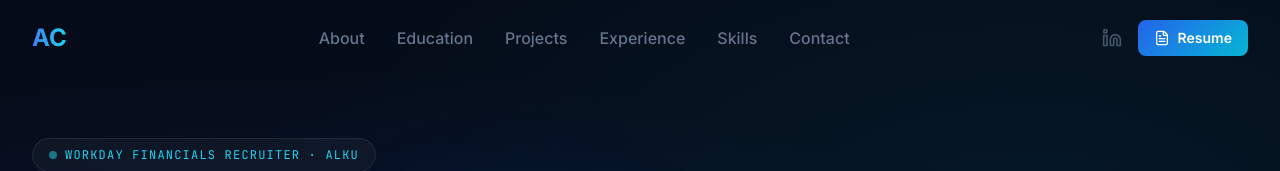
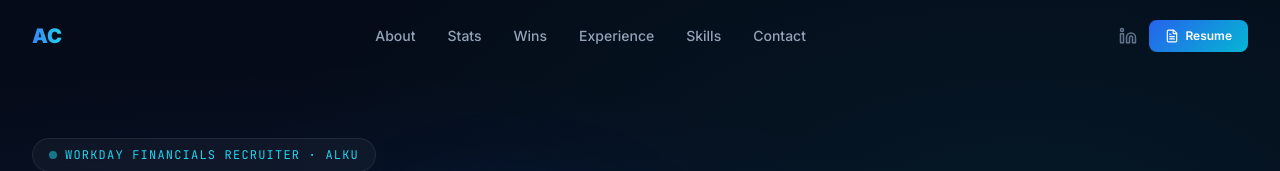
Before and after one commit to 603-websites/portfolio-aidan-carter, a React (Vite) app: page / in a window 1280 px wide. Shown: the top 171 px of the page. Built offline with nearby package versions, Linux system fonts and the light colour scheme.

Commit message:
redesign: src/components/Navbar.jsx

```diff
--- a/src/components/Navbar.jsx
+++ b/src/components/Navbar.jsx
@@ -3,12 +3,12 @@ import { motion, AnimatePresence } from 'framer-motion'
 import { Menu, X, Linkedin, FileText } from 'lucide-react'
 
 const navLinks = [
-  { name: 'About', href: '#about' },
-  { name: 'Education', href: '#education' },
-  { name: 'Projects', href: '#projects' },
-  { name: 'Experience', href: '#experience' },
-  { name: 'Skills', href: '#skills' },
-  { name: 'Contact', href: '#contact' },
+  { name: 'About',      href: '#about'        },
+  { name: 'Stats',      href: '#stats'        },
+  { name: 'Wins',       href: '#achievements' },
+  { name: 'Experience', href: '#experience'   },
+  { name: 'Skills',     href: '#skills'       },
+  { name: 'Contact',    href: '#contact'      },
 ]
 
 const Navbar = () => {
@@ -16,12 +16,9 @@ const Navbar = () => {
   const [scrolled, setScrolled] = useState(false)
 
   useEffect(() => {
-    const handleScroll = () => {
-      setScrolled(window.scrollY > 50)
-    }
-
-    window.addEventListener('scroll', handleScroll)
-    return () => window.removeEventListener('scroll', handleScroll)
+    const fn = () => setScrolled(window.scrollY > 50)
+    window.addEventListener('scroll', fn)
+    return () => window.removeEventListener('scroll', fn)
   }, [])
 
   return (
@@ -29,27 +26,26 @@ const Navbar = () => {
       initial={{ y: -100 }}
       animate={{ y: 0 }}
       transition={{ duration: 0.5 }}
-      className={`fixed top-0 left-0 right-0 z-50 transition-all duration-300 ${
-        scrolled ? 'glass py-3' : 'py-5'
-      }`}
+      className={`fixed top-0 left-0 right-0 z-50 transition-all duration-300 ${scrolled ? 'glass py-3' : 'py-5'}`}
     >
       <div className="max-w-7xl mx-auto px-4 sm:px-6 lg:px-8">
         <div className="flex items-center justify-between">
+
           <motion.a
             href="#"
-            className="text-2xl font-bold gradient-text"
+            className="text-xl font-black gradient-text"
             whileHover={{ scale: 1.05 }}
             whileTap={{ scale: 0.95 }}
           >
             AC
           </motion.a>
 
-          <div className="hidden md:flex items-center space-x-8">
+          <div className="hidden md:flex items-center gap-8">
             {navLinks.map((link) => (
               <motion.a
                 key={link.name}
                 href={link.href}
-                className="text-dark-300 hover:text-primary-400 transition-colors font-medium"
+                className="text-slate-400 hover:text-white transition-colors text-sm font-medium"
                 whileHover={{ y: -2 }}
               >
                 {link.name}
@@ -57,35 +53,35 @@ const Navbar = () => {
             ))}
           </div>
 
-          <div className="hidden md:flex items-center space-x-4">
+          <div className="hidden md:flex items-center gap-3">
             <motion.a
               href="#"
               target="_blank"
               rel="noopener noreferrer"
-              className="text-dark-400 hover:text-primary-400 transition-colors"
+              className="text-slate-500 hover:text-blue-400 transition-colors"
               whileHover={{ y: -2, scale: 1.1 }}
             >
-              <Linkedin size={20} />
+              <Linkedin size={18} />
             </motion.a>
             <motion.a
               href="/documents/Aidan-Carter-Resume.pdf"
               target="_blank"
               rel="noopener noreferrer"
-              className="btn-primary text-sm py-2 px-4 flex items-center gap-2"
+              className="btn-primary text-xs py-2 px-4 flex items-center gap-1.5"
               whileHover={{ scale: 1.05 }}
               whileTap={{ scale: 0.95 }}
             >
-              <FileText size={16} />
+              <FileText size={14} />
               Resume
             </motion.a>
           </div>
 
           <motion.button
-            className="md:hidden text-dark-300"
+            className="md:hidden text-slate-400"
             onClick={() => setIsOpen(!isOpen)}
             whileTap={{ scale: 0.95 }}
           >
-            {isOpen ? <X size={24} /> : <Menu size={24} />}
+            {isOpen ? <X size={22} /> : <Menu size={22} />}
           </motion.button>
         </div>
       </div>
@@ -96,39 +92,32 @@ const Navbar = () => {
             initial={{ opacity: 0, height: 0 }}
             animate={{ opacity: 1, height: 'auto' }}
             exit={{ opacity: 0, height: 0 }}
-            className="md:hidden glass mt-2 mx-4 rounded-lg overflow-hidden"
+            className="md:hidden glass mt-2 mx-4 rounded-xl overflow-hidden"
           >
-            <div className="py-4 px-6 space-y-4">
+            <div className="py-4 px-5 space-y-3">
               {navLinks.map((link) => (
                 <motion.a
                   key={link.name}
                   href={link.href}
-                  className="block text-dark-300 hover:text-primary-400 transition-colors font-medium"
+                  className="block text-slate-400 hover:text-white transition-colors font-medium text-sm"
                   onClick={() => setIsOpen(false)}
-                  whileHover={{ x: 10 }}
+                  whileHover={{ x: 8 }}
                 >
                   {link.name}
                 </motion.a>
               ))}
-              <div className="flex items-center justify-between pt-4 border-t border-dark-700">
-                <div className="flex items-center space-x-4">
-                  <a
-                    href="#"
-                    target="_blank"
-                    rel="noopener noreferrer"
-                    className="text-dark-400 hover:text-primary-400 transition-colors"
-                  >
-                    <Linkedin size={20} />
-                  </a>
-                </div>
+              <div className="flex items-center justify-between pt-3 border-t border-white/5">
+                <a href="#" className="text-slate-500 hover:text-blue-400 transition-colors">
+                  <Linkedin size={18} />
+                </a>
                 <a
                   href="/documents/Aidan-Carter-Resume.pdf"
                   target="_blank"
                   rel="noopener noreferrer"
-                  className="btn-primary text-sm py-2 px-4 flex items-center gap-2"
+                  className="btn-primary text-xs py-2 px-4 flex items-center gap-1.5"
                   onClick={() => setIsOpen(false)}
                 >
-                  <FileText size={16} />
+                  <FileText size={14} />
                   Resume
                 </a>
               </div>
```
